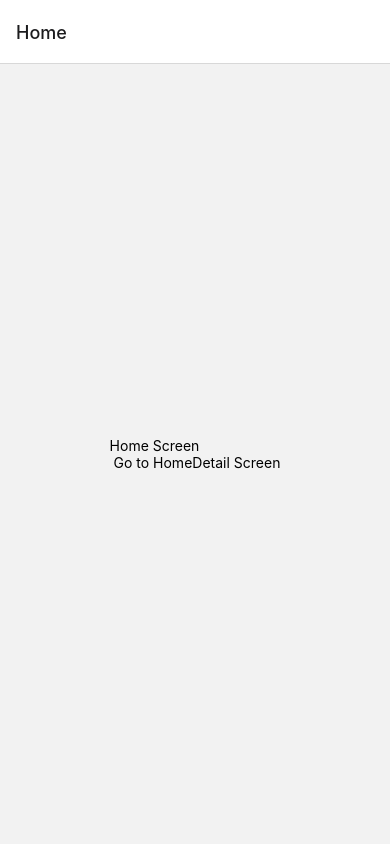
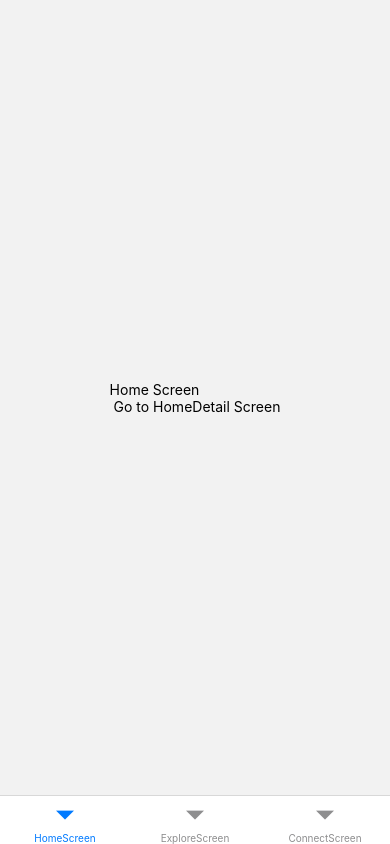
Before and after one commit to singhsnehaa/ReduxToolkit, a React Native app: screen /Home in a window 390 px wide. Built offline with nearby package versions, Linux system fonts and the light colour scheme.

Commit message:
tab  navigator implited

```diff
--- a/package.json
+++ b/package.json
@@ -10,6 +10,7 @@
     "test": "jest"
   },
   "dependencies": {
+    "@react-navigation/bottom-tabs": "^6.5.7",
     "@react-navigation/native": "^6.1.6",
     "@react-navigation/native-stack": "^6.9.12",
     "@reduxjs/toolkit": "^1.9.5",
--- a/src/navigator/RootNavigator.js
+++ b/src/navigator/RootNavigator.js
@@ -2,12 +2,14 @@ import React from 'react';
 import {Text} from 'react-native';
 import {NavigationContainer} from '@react-navigation/native';
 import StackNavigator from './StackNavigator';
+import TabNavigator from './TabNavigator';
 
 const RootNavigator = () => {
   return (
     <NavigationContainer>
       {/* Rest of your app code */}
-      <StackNavigator />
+      {/* <StackNavigator /> */}
+      <TabNavigator/>
     </NavigationContainer>
   );
 };
--- a/src/navigator/StackNavigator.js
+++ b/src/navigator/StackNavigator.js
@@ -1,25 +1,38 @@
 import React from 'react';
 import { createNativeStackNavigator } from '@react-navigation/native-stack';
-import { Home, HomeDetail } from '../screen';
+import { Home, HomeDetail,Explore,Connect } from '../screen';
 
 const navOptions = {
-  headerShow: false
+  headerShown: false,
 };
 
-const StackNavigator = () => {
-  const Stack = createNativeStackNavigator();
+const HomeStack = createNativeStackNavigator();
+const ExploreStack = createNativeStackNavigator();
+const ConnectStack = createNativeStackNavigator();
 
+const HomeStackFn = () => {
   return (
-    <Stack.Navigator screenOptions={navOptions}>
-      <Stack.Screen name="Home" component={Home} options={navOptions} />
-
-      <Stack.Screen
-        name="HomeDetail"
-        component={HomeDetail}
-        options={navOptions}
-      />
-    </Stack.Navigator>
+    <HomeStack.Navigator>
+      <HomeStack.Screen name="Home" component={Home} options={navOptions} />
+      <HomeStack.Screen name="HomeDetail" component={HomeDetail} />
+    </HomeStack.Navigator>
+  );
+};
+const ExploreStackFn = () => {
+  return (
+    <ExploreStack.Navigator>
+      <ExploreStack.Screen name="Explore" component={Explore} options={navOptions}/>
+      {/* <Stack.Screen name="HomeDetail" component={HomeDetail} /> */}
+    </ExploreStack.Navigator>
+  );
+};
+const ConnectStackFn = () => {
+  return (
+    <ConnectStack.Navigator>
+      <ConnectStack.Screen name="Connect" component={Connect} options={navOptions} />
+      {/* <ConnectStack.Screen name="HomeDetail" component={HomeDetail} /> */}
+    </ConnectStack.Navigator>
   );
 };
 
-export default StackNavigator;
+export { HomeStackFn,ExploreStackFn,ConnectStackFn};
--- /dev/null
+++ b/src/navigator/TabNavigator.js
@@ -0,0 +1,18 @@
+import { createBottomTabNavigator } from '@react-navigation/bottom-tabs';
+import { HomeStackFn,ExploreStackFn,ConnectStackFn } from './StackNavigator';
+
+const Tab = createBottomTabNavigator();
+const navOptions = {
+    headerShown: false,
+  };
+const TabNavigator = () => {
+  return (
+    <Tab.Navigator screenOptions={navOptions}>
+      <Tab.Screen name="HomeScreen" component={HomeStackFn} />
+      <Tab.Screen name="ExploreScreen" component={ExploreStackFn} />
+      <Tab.Screen name="ConnectScreen" component={ConnectStackFn} />
+    </Tab.Navigator>
+  );
+};
+
+export default TabNavigator;
--- a/src/screen/HomeDetail.jsx
+++ b/src/screen/HomeDetail.jsx
@@ -4,6 +4,7 @@ import {View,Text,StyleSheet} from 'react-native';
 export const HomeDetail = ({navigation})=>{
     return (
         <View style={styles.container}>
+             <Text>HomeDetail Screen</Text>
             <Text onPress={() => navigation.goBack()}> Back to Home Screen</Text>
         </View>
     )
```
Also changed, not shown: 1 other file (tests, documents, lock files or other folders).
